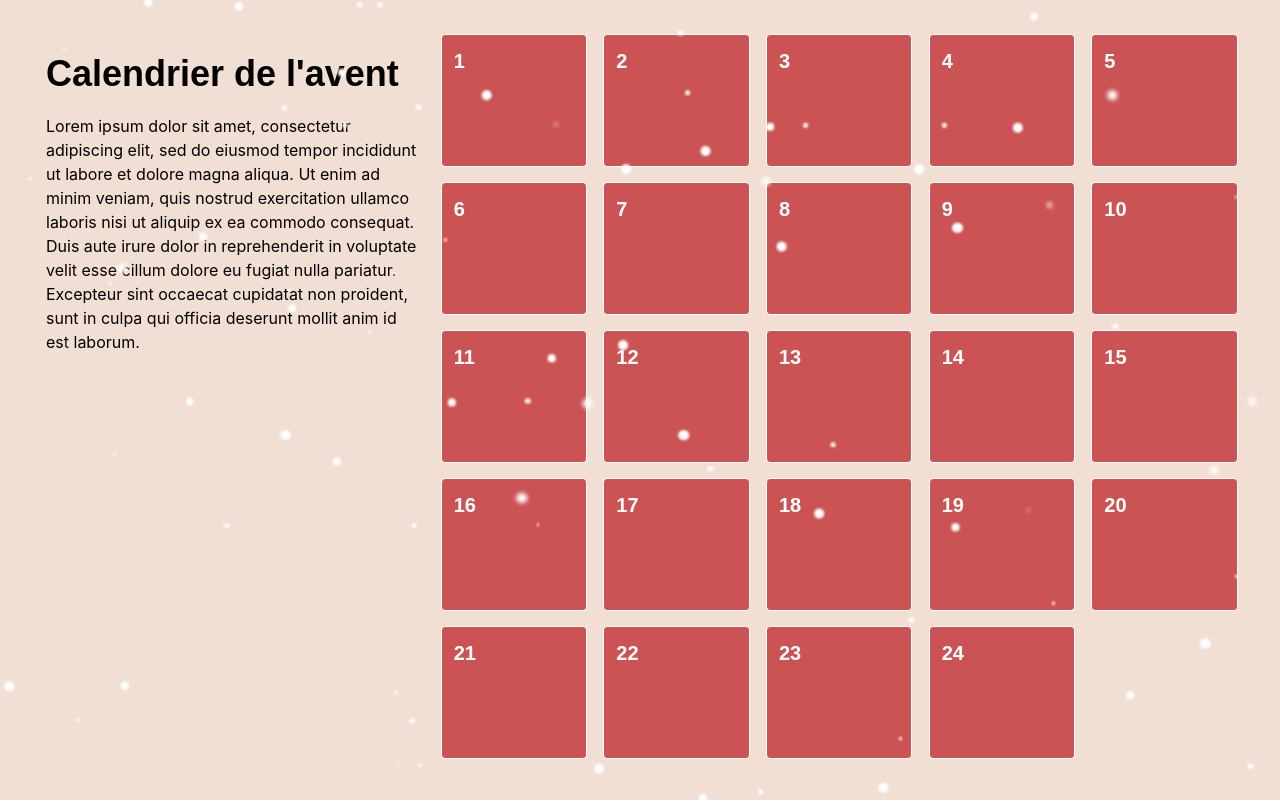
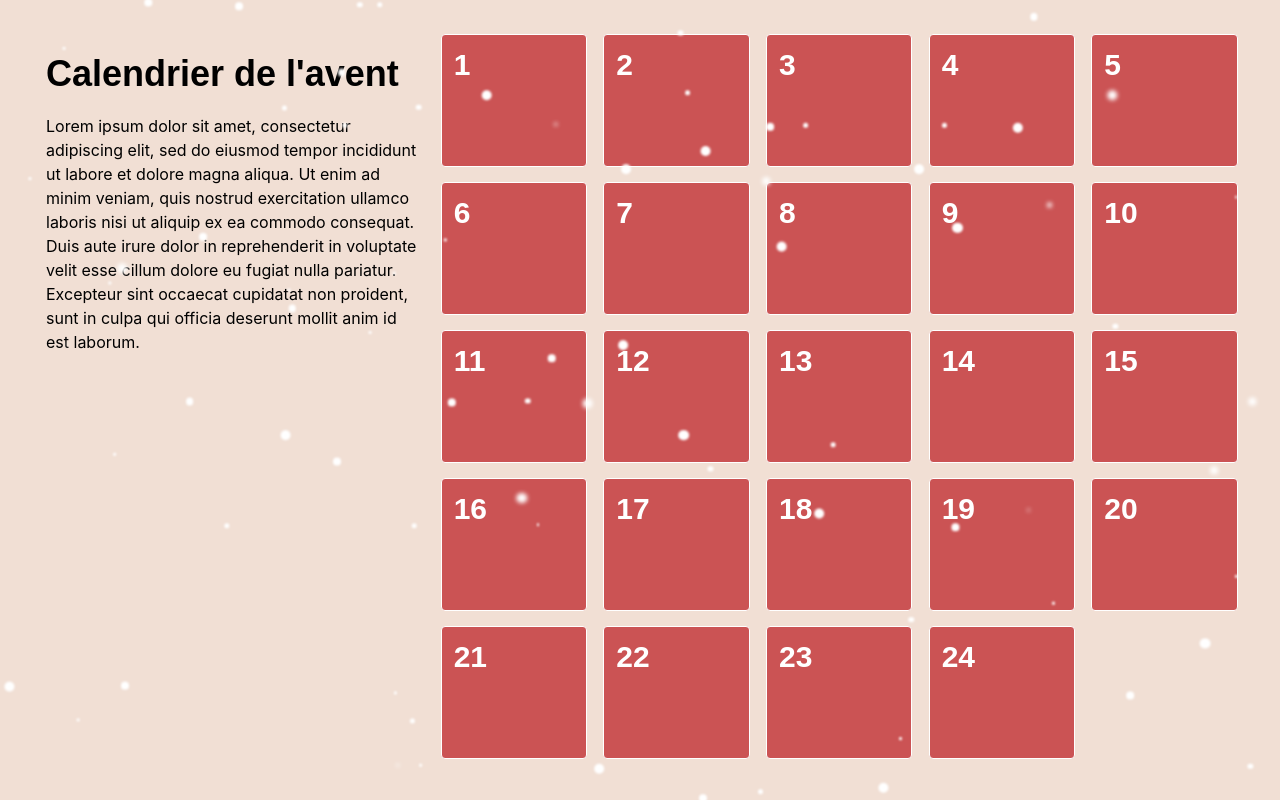
Before and after one commit to yunkigeo/advent, a React (Create React App) app: page / in a window 1280 px wide. Built offline with nearby package versions, Linux system fonts and the light colour scheme.

Commit message:
Hover case

```diff
--- a/src/App.js
+++ b/src/App.js
@@ -3,8 +3,8 @@ import './App.css';
 import Snowfall from './components/SnowFall';
 function Case({num}) {
   return (
-    <div className='w-[90%] h-[90%] min-h-[100px] border border-1 border-white flex text-white bg-main rounded m-1 bg-main z-5'>
-      <h1 className='font-bold ml-3 mt-3 text-xl font-fredoka'>{num}</h1>
+    <div className='w-[90%] h-[90%] min-h-[100px] border border-1 border-white flex text-white bg-main rounded m-1 bg-main z-5 cursor-pointer hover:brightness-110'>
+      <h1 className='font-bold ml-3 mt-3 text-3xl font-fredoka'>{num}</h1>
     </div>
   )
 }
```
